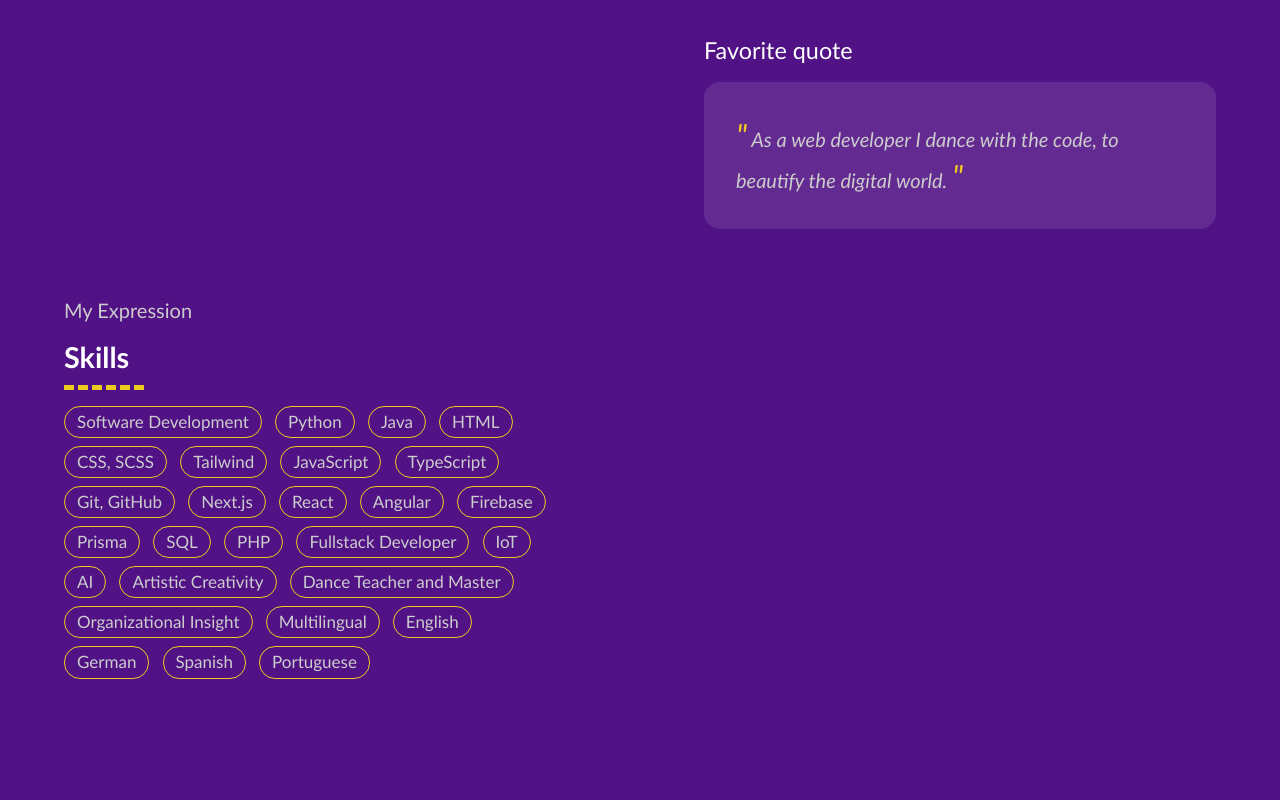
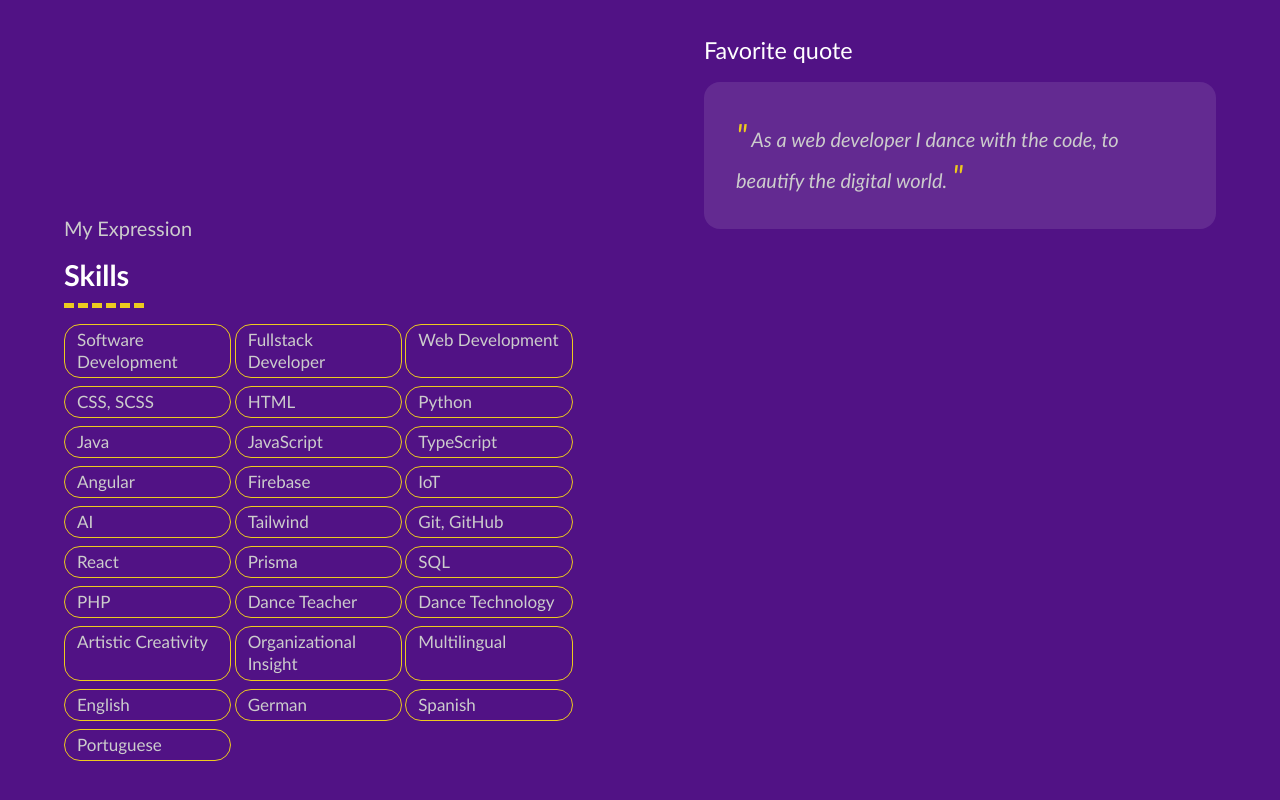
Before and after one commit to GabiVelasco/Web-Profile, a plain HTML site: page index.html in a window 1280 px wide. Shown: the part 1508-2308 px from the top of the page. Drawn offline with nearby package versions, Linux system fonts and the light colour scheme.

Commit message:
making grid repeat in skill box

```diff
--- a/index.html
+++ b/index.html
@@ -66,26 +66,27 @@
 
             <div class="skill-box">
                 <span>Software Development</span>
+                <span>Fullstack Developer</span>
+                <span>Web Development</span>
+                <span>CSS, SCSS</span>
+                <span>HTML</span>
                 <span>Python</span>
                 <span>Java</span>
-                <span>HTML</span>
-                <span>CSS, SCSS</span>
-                <span>Tailwind</span>
                 <span>JavaScript</span>
                 <span>TypeScript</span>
-                <span>Git, GitHub</span>
-                <span>Next.js</span>
-                <span>React</span>
                 <span>Angular</span>
                 <span>Firebase</span>
+                <span>IoT</span>
+                <span>AI</span>
+                <span>Tailwind</span>
+                <span>Git, GitHub</span>
+                <span>React</span>
                 <span>Prisma</span>
                 <span>SQL</span>
                 <span>PHP</span>
-                <span>Fullstack Developer</span>
-                <span>IoT</span>
-                <span>AI</span>
+                <span>Dance Teacher</span>
+                <span>Dance Technology</span>
                 <span>Artistic Creativity</span>
-                <span>Dance Teacher and Master</span>
                 <span>Organizational Insight</span>
                 <span>Multilingual</span>
                 <span>English</span>
@@ -96,6 +97,17 @@
         </div>
         <!-- <img class="dots dots2" src="img/web_stage_light.png" alt="" /> -->
     </section>
+    <section>
+        <div class="fifty right">
+
+
+
+        </div>
+
+
+
+
+    </section>
 
 </body>
 </html>
--- a/style.css
+++ b/style.css
@@ -125,14 +125,27 @@ blockquote::after, blockquote::before {
 
 }
 
+.skill-box {
+    display: grid;
+    grid-template-columns: repeat(3,1fr);
+
+
+}
+
 .skill-box span {
+    box-sizing: border-box;
     font-size: 85%;
     padding: 0.25rem 0.75rem;
     font-weight: 300;
     border-radius: 1rem;
     display: inline-block;
-    margin: 0 0.5rem 0.5rem 0;
+    margin: 0 0.2rem 0.5rem 0;
     border: 1px solid #edca1e;
+}
+
+.skill-box span:hover {
+
+    background:#edca1e8f
 }
 
 .justify {
```
